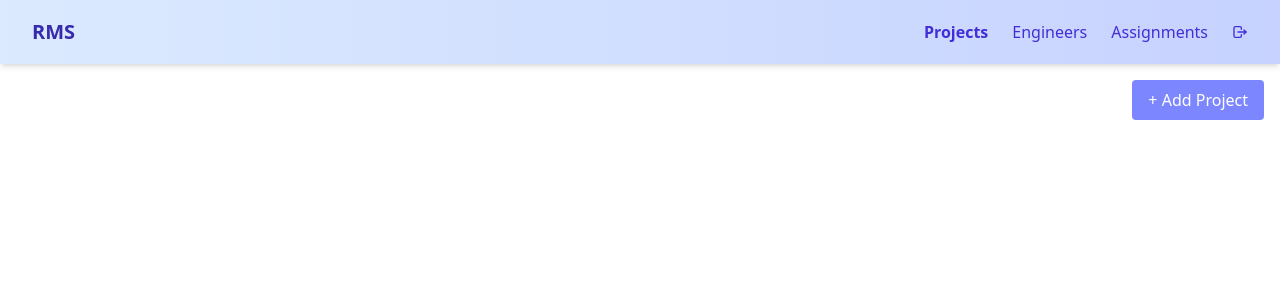
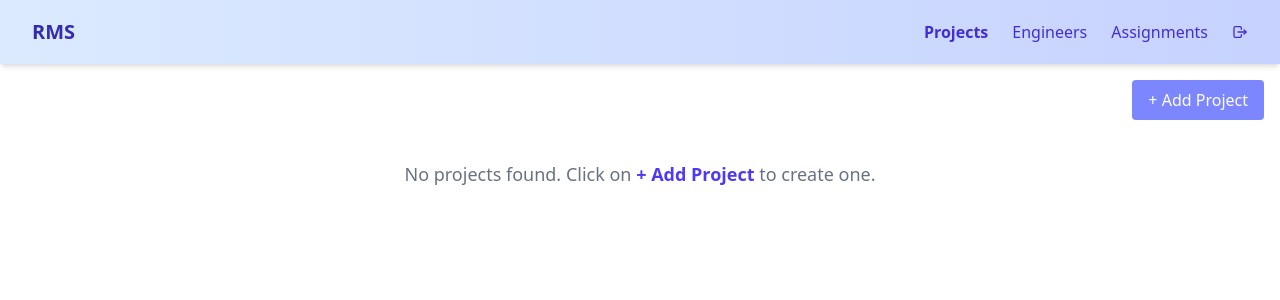
Before and after one commit to Karan-Bharti1/RMS-Frontend, a React (Vite) app: page /projects in a window 1280 px wide. Shown: the top 300 px of the page. Built offline with nearby package versions, Linux system fonts and the light colour scheme.

Commit message:
feat: handled data for initial time when there are no projects present

```diff
--- a/src/pages/manager/Projects.tsx
+++ b/src/pages/manager/Projects.tsx
@@ -50,11 +50,11 @@ const Projects: React.FC = () => {
 
     try {
       if (editMode && projectToEdit) {
-        // For updating a project
+        // Updating a project
         const response = await axios.post(`${baseUrl}/update/${projectToEdit._id}`, projectData);
         console.log('Project updated:', response.data);
       } else {
-        // For creating a new project
+        // Creating a new project
         const response = await axios.post(`${baseUrl}/projects`, projectData);
         console.log('Project submitted successfully:', response.data);
         addProject(response.data);
@@ -88,7 +88,13 @@ const Projects: React.FC = () => {
           </button>
         </div>
 
-        <div className="mt-6 grid gap-6 grid-cols-1 sm:grid-cols-2 lg:grid-cols-3">
+        <div className="mt-6">
+          {projects.length === 0 ? (
+            <div className="text-center text-gray-500 text-lg mt-10">
+              No projects found. Click on <span className="font-semibold text-indigo-600">+ Add Project</span> to create one.
+            </div>
+          ) : (
+            <div className="grid gap-6 grid-cols-1 sm:grid-cols-2 lg:grid-cols-3">
               {projects.map((project) => (
                 <div key={project._id} className="border p-5 rounded-2xl shadow-lg bg-white space-y-2">
                   <div className="flex justify-between items-center">
@@ -135,6 +141,8 @@ const Projects: React.FC = () => {
                   </div>
                 </div>
               ))}
+            </div>
+          )}
         </div>
 
         {showForm && (
```
Lines whose indentation alone changed are shown as unchanged.
